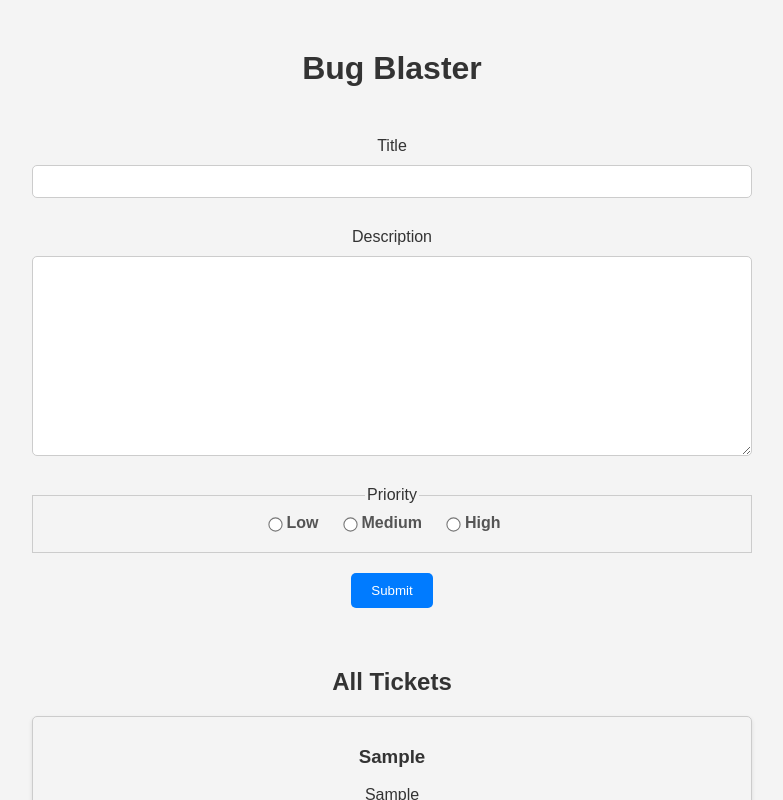
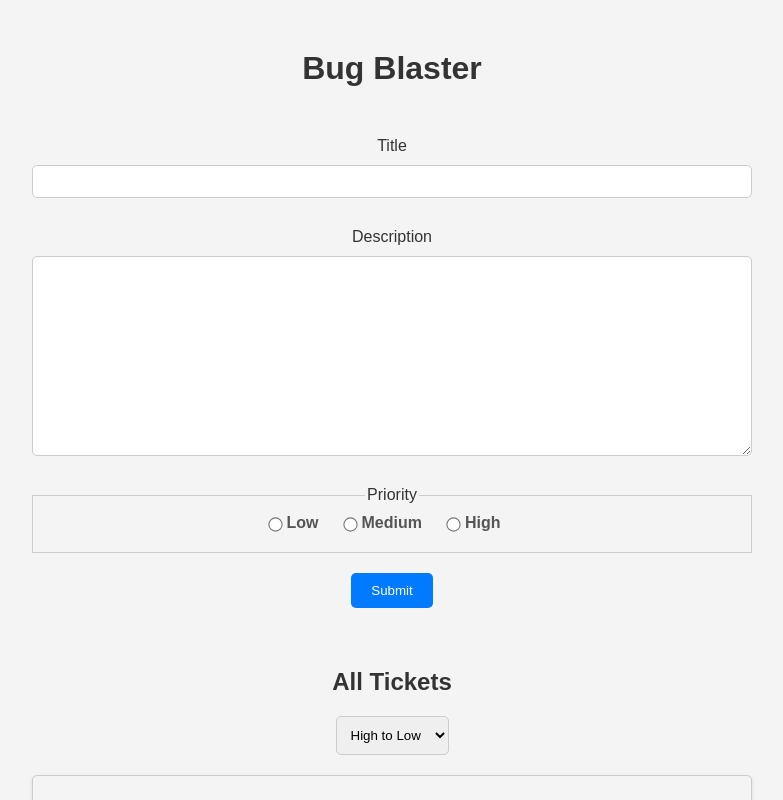
Before and after one commit to alimanhal/Buf-Blaster, a React (Create React App) app: page / in a window 1280 px wide. Both pictures are taken after typing "Sample", "Sample" into the empty fields and a click on the button "Submit". Shown: the top 800 px of the page, without its empty margins (248-1031 px from the left). Built offline with nearby package versions, Linux system fonts and the light colour scheme.

Commit message:
sorting function

```diff
--- a/src/App.js
+++ b/src/App.js
@@ -5,12 +5,14 @@
 import TicketForm from './components/TicketForm';
 import TicketList from './components/TicketList';
 import ticketReducer from './reducers/ticketReducer';
+import { sortTickets } from './utilites/sortUtilites';
 
 function App() {
 
-  const initialState = {tickets: [], editingTicket: null};
+  const initialState = {tickets: [], editingTicket: null, sortPreference: "High to Low"};
 
   const [state, dispatch] = useReducer(ticketReducer, initialState);
+  const sortedTickets = sortTickets(state.tickets, state.sortPreference)
 
   return (
     <div className="App">
@@ -23,8 +25,13 @@
         <div className="results">
         <h2>All Tickets</h2>
 
+        <select value={state.sortPreference} onChange={e => dispatch({type: "SET_SORTING", payload: e.target.value})}>
+          <option value="High to Low">High to Low </option>
+          <option value="Low to High">Low to High</option>
+        </select>
+
         <TicketList
-        tickets={state.tickets}
+        tickets={sortedTickets}
         dispatch={dispatch}
         ></TicketList>
         </div>
--- a/src/reducers/ticketReducer.js
+++ b/src/reducers/ticketReducer.js
@@ -45,6 +45,11 @@
                 editingTicket: null
             }
 
+        case 'SET_SORTING':
+            return{
+                ...state,
+                sortPreference: action.payload
+            }
         default:
             return state;
 
--- /dev/null
+++ b/src/utilites/sortUtilites.js
@@ -0,0 +1,13 @@
+export const sortTickets = (tickets, prference) => {
+    switch(prference) {
+
+
+        case "High to Low":
+            return [...tickets].sort((a,b) => b.priority.localeCompare(a.priority))
+
+        case "Low to High":
+            return [...tickets].sort((a,b) => a.priority.localeCompare(b.priority))
+
+        default:
+            return tickets    }
+}
```
